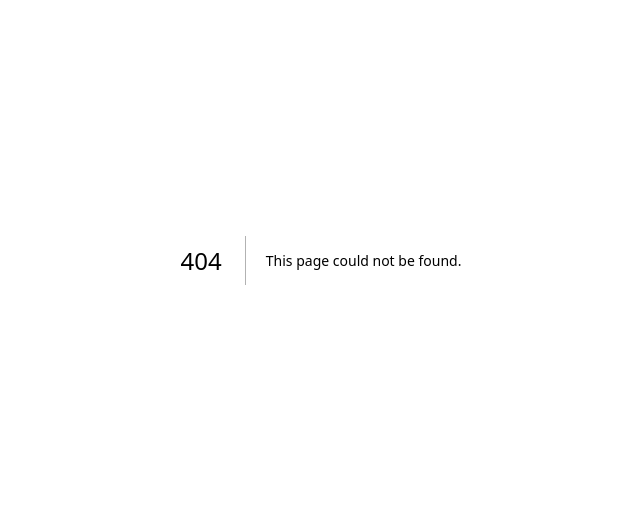
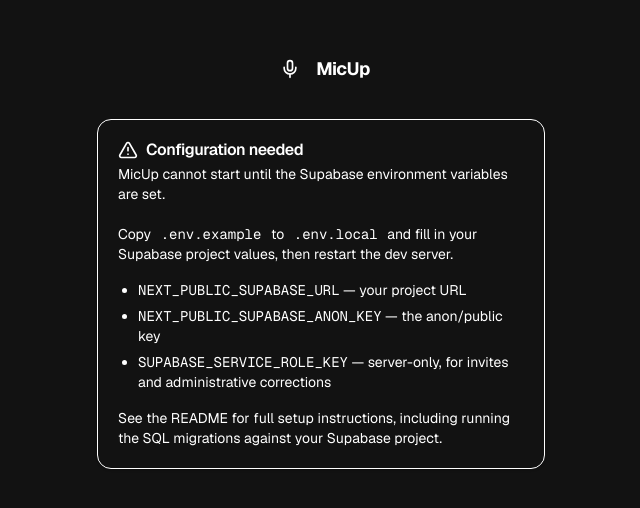
Before and after one commit to purvapatil11/micUp, a Next.js app: page /setup in a window 1280 px wide. Before the commit this address had no page. Shown: the part 140-648 px from the top of the page, without its empty margins (319-959 px from the left). Built offline with nearby package versions, Linux system fonts and the light colour scheme.

Commit message:
feat(ui): add setup page for missing env configuration

```diff
--- /dev/null
+++ b/src/app/setup/page.tsx
@@ -0,0 +1,51 @@
+import { AlertTriangle } from "lucide-react";
+import { MicUpLogo } from "@/components/logo";
+import { Card, CardContent, CardDescription, CardHeader, CardTitle } from "@/components/ui/card";
+
+export const metadata = { title: "Setup required" };
+
+export default function SetupPage() {
+  return (
+    <div className="flex min-h-screen items-center justify-center bg-background px-4">
+      <div className="w-full max-w-md">
+        <div className="mb-8 flex justify-center">
+          <MicUpLogo size={36} />
+        </div>
+        <Card>
+          <CardHeader>
+            <CardTitle className="flex items-center gap-2">
+              <AlertTriangle className="h-5 w-5 text-warning" />
+              Configuration needed
+            </CardTitle>
+            <CardDescription>
+              MicUp cannot start until the Supabase environment variables are set.
+            </CardDescription>
+          </CardHeader>
+          <CardContent className="space-y-4 text-sm text-muted-foreground">
+            <p>
+              Copy <code className="rounded bg-secondary px-1.5 py-0.5">.env.example</code> to{" "}
+              <code className="rounded bg-secondary px-1.5 py-0.5">.env.local</code> and fill in
+              your Supabase project values, then restart the dev server.
+            </p>
+            <ul className="list-disc space-y-1.5 pl-5">
+              <li>
+                <code>NEXT_PUBLIC_SUPABASE_URL</code> — your project URL
+              </li>
+              <li>
+                <code>NEXT_PUBLIC_SUPABASE_ANON_KEY</code> — the anon/public key
+              </li>
+              <li>
+                <code>SUPABASE_SERVICE_ROLE_KEY</code> — server-only, for invites and
+                administrative corrections
+              </li>
+            </ul>
+            <p>
+              See the README for full setup instructions, including running the SQL
+              migrations against your Supabase project.
+            </p>
+          </CardContent>
+        </Card>
+      </div>
+    </div>
+  );
+}
```
